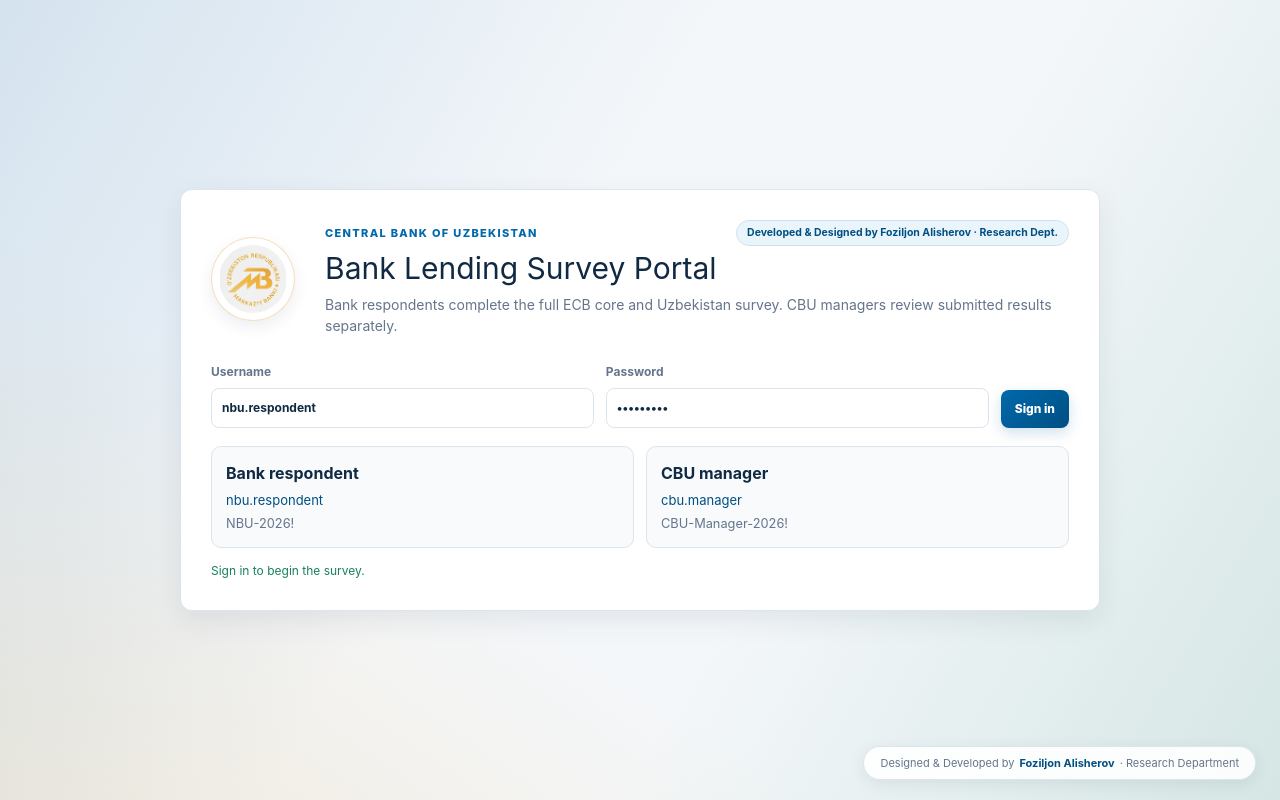
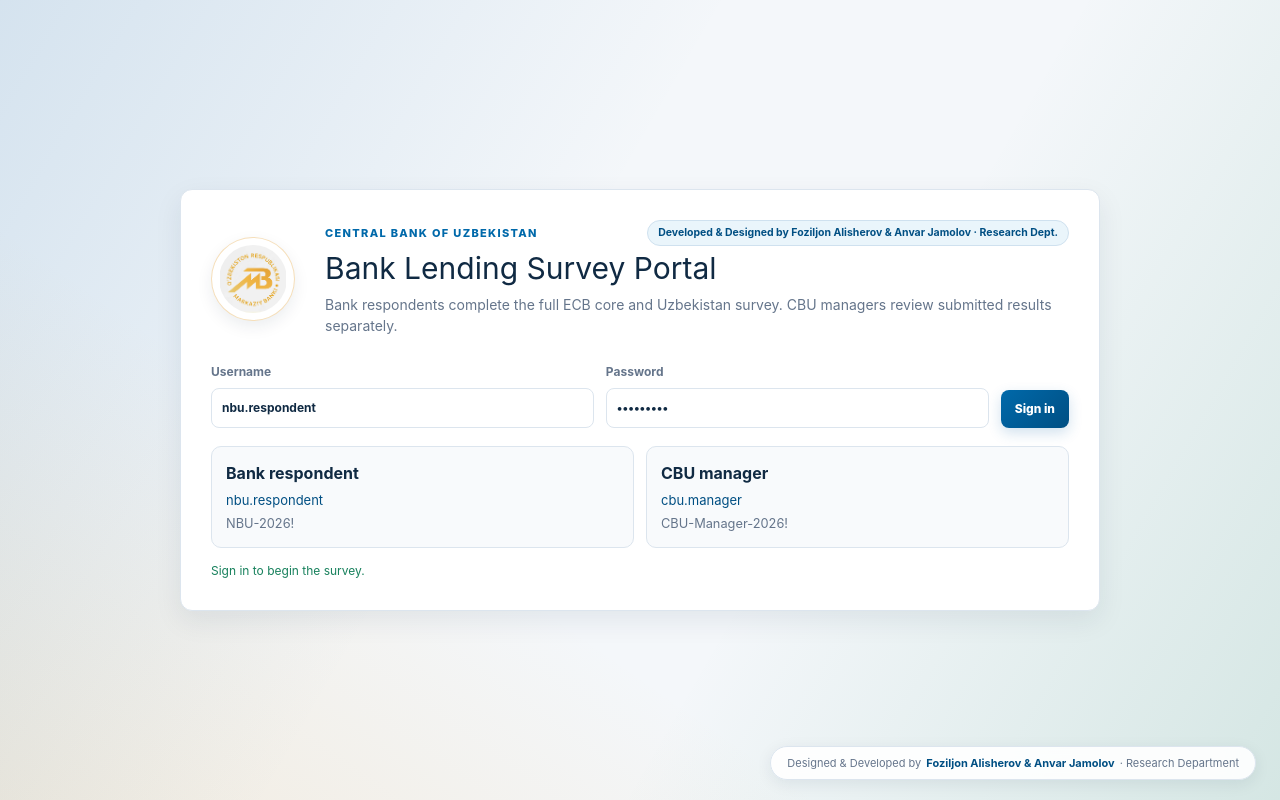
Before and after one commit to Foziljoniy/cbu-survey-app, a Next.js app: page / in a window 1280 px wide. Built offline with nearby package versions, Linux system fonts and the light colour scheme.

Commit message:
Add Anvar Jamolov to developer attribution across all views

```diff
--- a/app/page.tsx
+++ b/app/page.tsx
@@ -393,7 +393,7 @@ export default function Home() {
             <div>
               <div className="brand-header-row">
                 <span>Central Bank of Uzbekistan</span>
-                <span className="credit-pill">Developed &amp; Designed by Foziljon Alisherov · Research Dept.</span>
+                <span className="credit-pill">Developed &amp; Designed by Foziljon Alisherov &amp; Anvar Jamolov · Research Dept.</span>
               </div>
               <h1>Bank Lending Survey Portal</h1>
               <p>Bank respondents complete the full ECB core and Uzbekistan survey. CBU managers review submitted results separately.</p>
@@ -431,7 +431,7 @@ export default function Home() {
         </section>
 
         <footer className="corner-attribution">
-          <span>Designed &amp; Developed by</span> <strong>Foziljon Alisherov</strong> <span>· Research Department</span>
+          <span>Designed &amp; Developed by</span> <strong>Foziljon Alisherov &amp; Anvar Jamolov</strong> <span>· Research Department</span>
         </footer>
       </main>
     );
@@ -479,7 +479,7 @@ export default function Home() {
         </section>
 
         <footer className="corner-attribution">
-          <span>Designed &amp; Developed by</span> <strong>Foziljon Alisherov</strong> <span>· Research Department</span>
+          <span>Designed &amp; Developed by</span> <strong>Foziljon Alisherov &amp; Anvar Jamolov</strong> <span>· Research Department</span>
         </footer>
       </main>
     );
@@ -653,7 +653,7 @@ export default function Home() {
           <div className="status-line" role="status">{notice}</div>
 
           <footer className="corner-attribution">
-            <span>Designed &amp; Developed by</span> <strong>Foziljon Alisherov</strong> <span>· Research Department</span>
+            <span>Designed &amp; Developed by</span> <strong>Foziljon Alisherov &amp; Anvar Jamolov</strong> <span>· Research Department</span>
           </footer>
         </section>
       ) : (
@@ -701,7 +701,7 @@ export default function Home() {
 
             <div className="sidebar-credit">
               <span>Designed &amp; Developed by</span>
-              <strong>Foziljon Alisherov</strong>
+              <strong>Foziljon Alisherov &amp; Anvar Jamolov</strong>
               <small>Research Department</small>
             </div>
           </aside>
```
